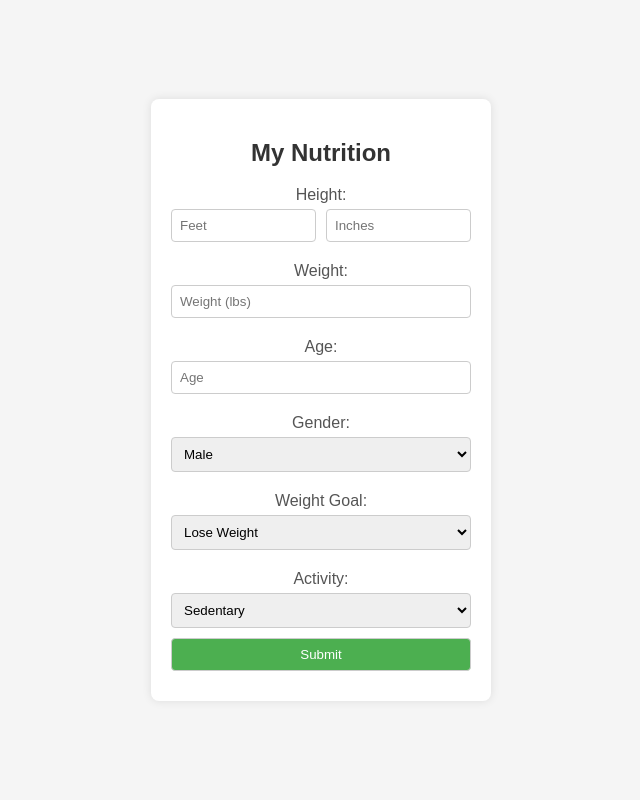
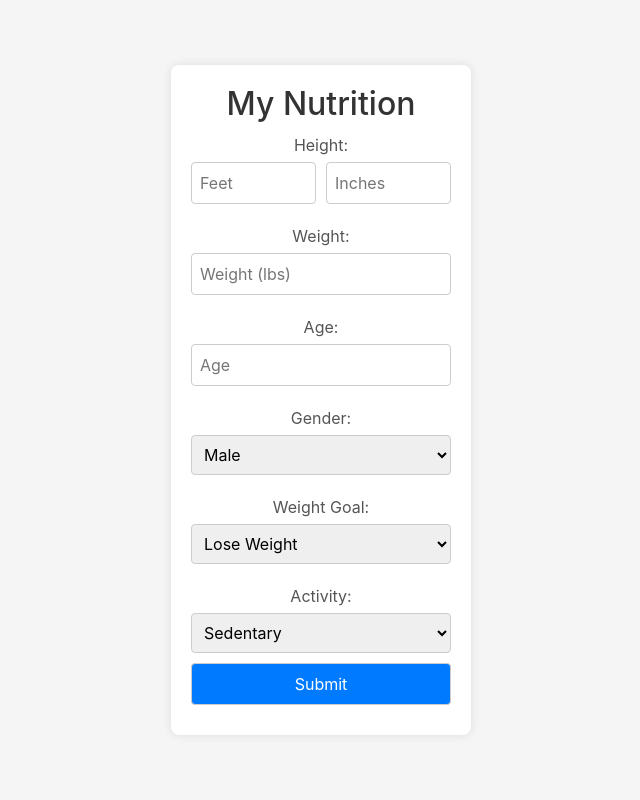
Before and after one commit to AKazi05/PLC_Project, a Flask app: page /mynutrition in a window 1280 px wide. Shown: the whole page, without its empty margins (319-959 px from the left). Run offline with Flask 3, Linux system fonts and the light colour scheme; the visitor is signed in with stand-in values (Sample User, id 1); some libraries are stand-ins or nearby versions.

Commit message:
styleize

```diff
--- a/static/login.css
+++ b/static/login.css
@@ -52,7 +52,6 @@ button:hover {
 
 a button {
     background-color: #007bff;
-    opacity: 0.8;
 }
 
 a button:hover {
--- /dev/null
+++ b/static/my_nutrition.css
@@ -0,0 +1,16 @@
+html {
+    font-family:'Open Sans', Arial, Helvetica, sans-serif;
+}
+
+input[type="submit"] {
+    background-color: #007bff;
+    color: #fff;
+    cursor: pointer;
+    outline: none;
+    transition: background-color 0.35s, opacity 0.35s;
+}
+
+input[type="submit"]:hover {
+    background-color: #0056b3;
+    opacity: 0.8;
+}
--- a/static/signup.css
+++ b/static/signup.css
@@ -52,7 +52,6 @@ button:hover {
 
 a button {
     background-color: #007bff;
-    opacity: 0.8;
 }
 
 a button:hover {
--- a/templates/my_nutrition.html
+++ b/templates/my_nutrition.html
@@ -3,10 +3,14 @@
 <head>
     <meta charset="UTF-8">
     <meta name="viewport" content="width=device-width, initial-scale=1.0">
+    <link rel="stylesheet" href="https://stackpath.bootstrapcdn.com/bootstrap/4.3.1/css/bootstrap.min.css">
+    <link rel="preconnect" href="https://fonts.googleapis.com">
+    <link rel="preconnect" href="https://fonts.gstatic.com" crossorigin>
+    <link href="https://fonts.googleapis.com/css2?family=Open+Sans:ital,wght@0,300;0,400;0,500;0,600;0,700;0,800;1,300;1,400;1,500;1,600;1,700;1,800&display=swap" rel="stylesheet">
+    <link rel="stylesheet" href="../static/my_nutrition.css">
     <title>My Nutrition</title>
     <style>
         body {
-            font-family: 'Arial', sans-serif;
             background-color: #f5f5f5;
             margin: 0;
             padding: 0;
@@ -45,18 +49,6 @@
             border-radius: 4px;
         }
 
-        input[type="submit"] {
-            background-color: #4CAF50;
-            color: #fff;
-            cursor: pointer;
-            outline: none;
-
-        }
-
-        input[type="submit"]:hover {
-            background-color: #45a049;
-        }
-
         #result {
             display: none; /* Initially hide the result */
             margin-top: 20px;
@@ -79,7 +71,15 @@
         var gender = document.getElementById('gender').value;
         var goal = document.getElementById('goal').value;
         var age = parseFloat(document.getElementById('age').value);
+        var activity = document.getElementById('activity').value;
 
+        // Validation checks
+        if (feet <= 0 || inches < 0 || inches >= 12 || weight <= 0 || age <= 0) {
+            // Display error message for invalid inputs
+            document.getElementById('result').innerHTML = "Please enter valid measurements";
+            document.getElementById('result').style.display = "block";
+            return; // Stop further execution
+        }
         // Convert feet and inches to centimeters
         var height = (feet * 30.48) + (inches * 2.54);
         var weight = parseFloat(document.getElementById('weight').value);
@@ -93,7 +93,6 @@
             bmr = 10 * weight + 6.25 * height - 5 * age - 161;
         }
 
-        var activity = document.getElementById('activity').value;
         switch (activity) {
             case 'sedentary':
                 activityFactor = 1.2;
```
